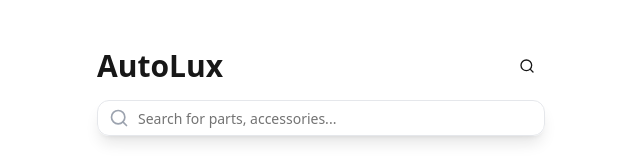
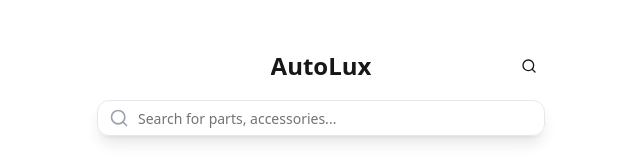
Before and after one commit to DurraizShahid/tireandwheelmart, a Next.js app: page / in a window 1280 px wide. Shown: the top 160 px of the page, without its empty margins (319-959 px from the left). Built offline with nearby package versions, Linux system fonts and the light colour scheme.

Commit message:
[dyad] wrote 4 file(s)

```diff
--- a/src/components/category-screen.tsx
+++ b/src/components/category-screen.tsx
@@ -6,6 +6,7 @@ import { ChevronLeft, Search } from "lucide-react";
 import { Button } from "@/components/ui/button";
 import { Input } from "@/components/ui/input";
 import ProductItem from "@/components/product-item";
+import MobileHeader from "@/components/mobile-header"; // Import MobileHeader
 
 interface CategoryScreenProps {
   categorySlug: string;
@@ -52,15 +53,19 @@ const CategoryScreen = ({ categorySlug }: CategoryScreenProps) => {
   return (
     <div className="min-h-screen bg-white dark:bg-background text-foreground flex flex-col items-center p-4 sm:p-6 md:p-8">
       {/* Header */}
-      <header className="w-full max-w-md flex items-center justify-between py-4">
+      <MobileHeader
+        title={currentCategoryTitle}
+        leftAction={
           <Button variant="ghost" size="icon" onClick={() => router.back()} className="text-primary dark:text-primary-foreground">
             <ChevronLeft className="h-6 w-6" />
           </Button>
-        <h1 className="text-2xl font-bold text-primary dark:text-primary-foreground">{currentCategoryTitle}</h1>
+        }
+        rightAction={
           <Button variant="ghost" size="icon" className="text-primary dark:text-primary-foreground">
             <Search className="h-6 w-6" />
           </Button>
-      </header>
+        }
+      />
 
       {/* Search Bar with Glassmorphism Effect */}
       <div className="w-full max-w-md relative mb-8">
--- a/src/components/home-screen.tsx
+++ b/src/components/home-screen.tsx
@@ -5,6 +5,7 @@ import { Search, Car, Wrench, Zap, Package } from "lucide-react";
 import { Button } from "@/components/ui/button";
 import { Input } from "@/components/ui/input";
 import ProductCard from "@/components/product-card";
+import MobileHeader from "@/components/mobile-header"; // Import MobileHeader
 
 const HomeScreen = () => {
   // Placeholder for product images - you'll need to add these to your public/images directory
@@ -18,12 +19,14 @@ const HomeScreen = () => {
   return (
     <div className="min-h-screen bg-white dark:bg-background text-foreground flex flex-col items-center p-4 sm:p-6 md:p-8">
       {/* Header */}
-      <header className="w-full max-w-md flex items-center justify-between py-4">
-        <h1 className="text-3xl font-bold text-primary dark:text-primary-foreground">AutoLux</h1>
-        <Button variant="ghost" size="icon" className="text-primary dark:text-primary-foreground">
-          <Search className="h-6 w-6" />
-        </Button>
-      </header>
+      <MobileHeader
+        title="AutoLux"
+        rightAction={
+          <Button variant="ghost" size="icon" className="text-primary dark:text-primary-foreground">
+            <Search className="h-6 w-6" />
+          </Button>
+        }
+      />
 
       {/* Search Bar with Glassmorphism Effect */}
       <div className="w-full max-w-md relative mb-8">
--- /dev/null
+++ b/src/components/mobile-header.tsx
@@ -0,0 +1,30 @@
+"use client";
+
+import React from "react";
+import { Button } from "@/components/ui/button";
+import { cn } from "@/lib/utils";
+
+interface MobileHeaderProps {
+  title: string;
+  leftAction?: React.ReactNode;
+  rightAction?: React.ReactNode;
+  className?: string;
+}
+
+const MobileHeader = ({ title, leftAction, rightAction, className }: MobileHeaderProps) => {
+  return (
+    <header className={cn("w-full max-w-md flex items-center justify-between py-4", className)}>
+      <div className="w-8 flex justify-start">
+        {leftAction}
+      </div>
+      <h1 className="text-2xl font-bold text-primary dark:text-primary-foreground truncate max-w-[calc(100%-8rem)] text-center">
+        {title}
+      </h1>
+      <div className="w-8 flex justify-end">
+        {rightAction}
+      </div>
+    </header>
+  );
+};
+
+export default MobileHeader;
--- a/src/components/product-detail-screen.tsx
+++ b/src/components/product-detail-screen.tsx
@@ -6,6 +6,7 @@ import Image from "next/image";
 import { ChevronLeft, ShoppingCart } from "lucide-react";
 import { Button } from "@/components/ui/button";
 import { toast } from "sonner";
+import MobileHeader from "@/components/mobile-header"; // Import MobileHeader
 
 interface ProductDetailScreenProps {
   productId: string;
@@ -48,13 +49,15 @@ const ProductDetailScreen = ({ productId }: ProductDetailScreenProps) => {
   return (
     <div className="min-h-screen bg-white dark:bg-background text-foreground flex flex-col items-center p-4 sm:p-6 md:p-8">
       {/* Header */}
-      <header className="w-full max-w-md flex items-center justify-between py-4">
-        <Button variant="ghost" size="icon" onClick={() => router.back()} className="text-primary dark:text-primary-foreground">
-          <ChevronLeft className="h-6 w-6" />
-        </Button>
-        <h1 className="text-2xl font-bold text-primary dark:text-primary-foreground truncate max-w-[70%]">{product.name}</h1>
-        <div className="w-6 h-6" /> {/* Placeholder for alignment */}
-      </header>
+      <MobileHeader
+        title={product.name}
+        leftAction={
+          <Button variant="ghost" size="icon" onClick={() => router.back()} className="text-primary dark:text-primary-foreground">
+            <ChevronLeft className="h-6 w-6" />
+          </Button>
+        }
+        // No right action for product detail page, but the component handles alignment
+      />
 
       {/* Product Image */}
       <div className="w-full max-w-md relative h-64 sm:h-80 md:h-96 mb-8 rounded-2xl overflow-hidden shadow-xl bg-gradient-to-br from-gray-50 to-gray-100 dark:from-gray-900 dark:to-gray-800 flex items-center justify-center">
```
Lines whose indentation alone changed are shown as unchanged.
